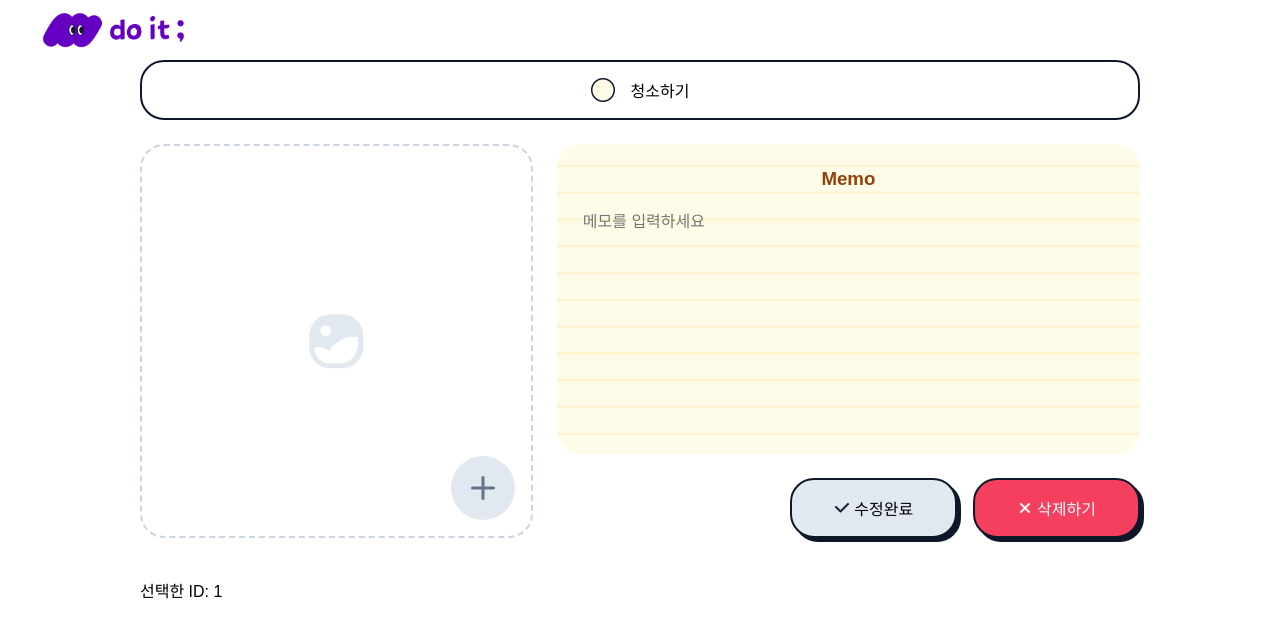
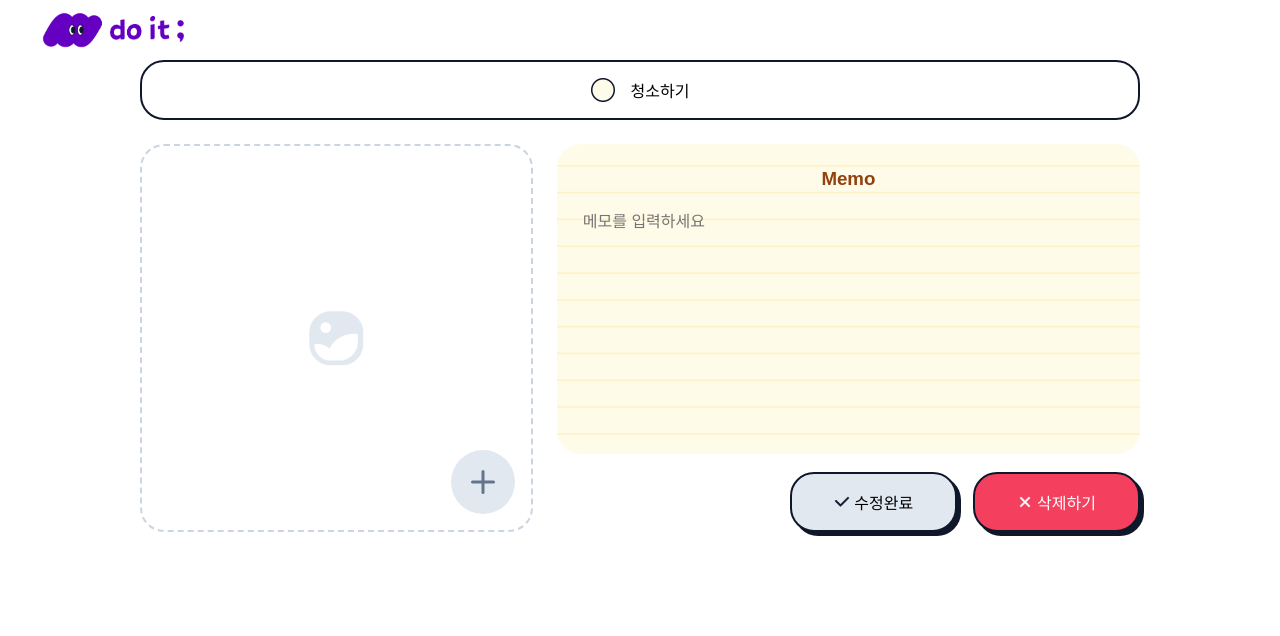
Before and after one commit to kim-ho-seon/do-it-todo, a React (Vite) app: page /items/1 in a window 1280 px wide. Shown: the top 636 px of the page. Built offline with nearby package versions, Linux system fonts and the light colour scheme.

Commit message:
style: 상세 페이지 메모 영역 간격 조정 및 디버그 문구 제거

```diff
--- a/src/pages/TodoDetailPage.css
+++ b/src/pages/TodoDetailPage.css
@@ -89,7 +89,7 @@
   flex:3;
   display: flex;
   flex-direction: column;
-  gap: 24px;
+  gap: 18px;
 }
 
 .memo-box{
--- a/src/pages/TodoDetailPage.tsx
+++ b/src/pages/TodoDetailPage.tsx
@@ -86,7 +86,6 @@ function TodoDetailPage({todos,setTodos}:{
         </div>
       </div>
     </div>
-   <p>선택한 ID: {itemId}</p>
  </div>
   )
 }
```
